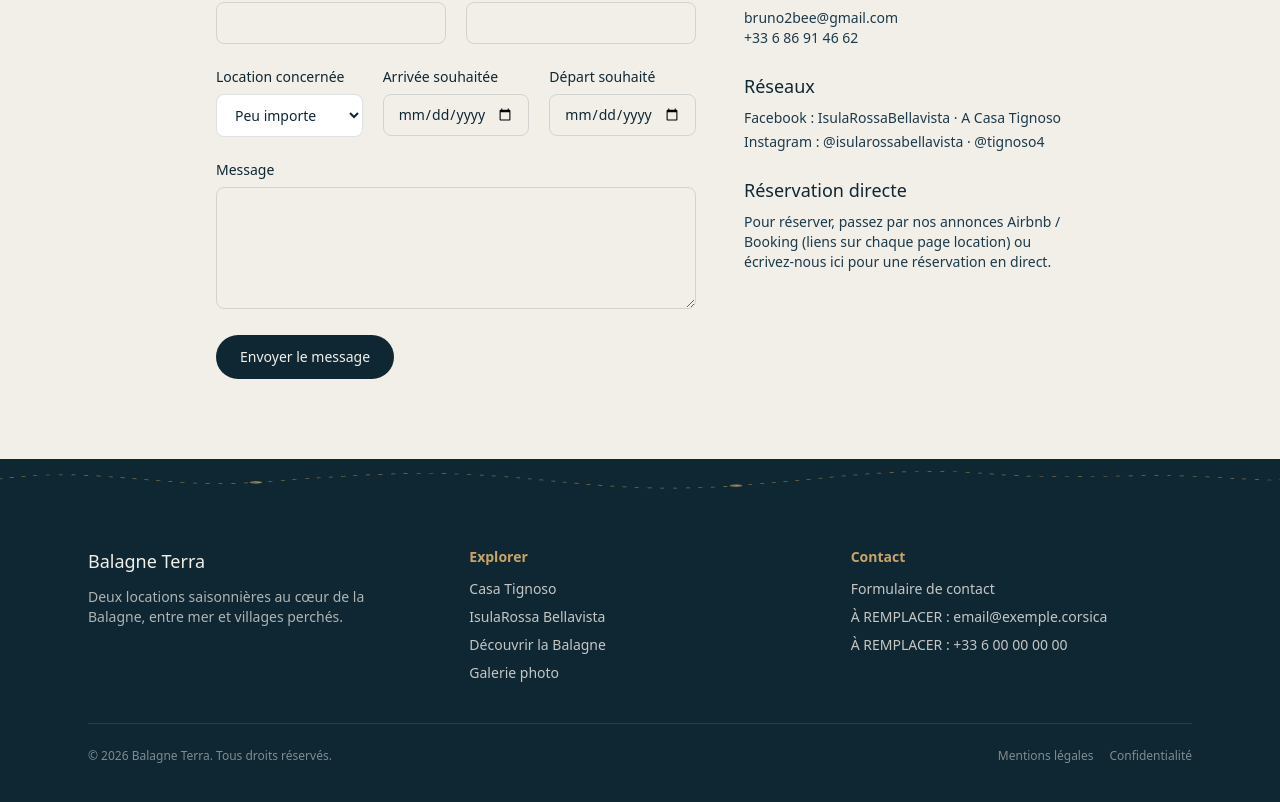
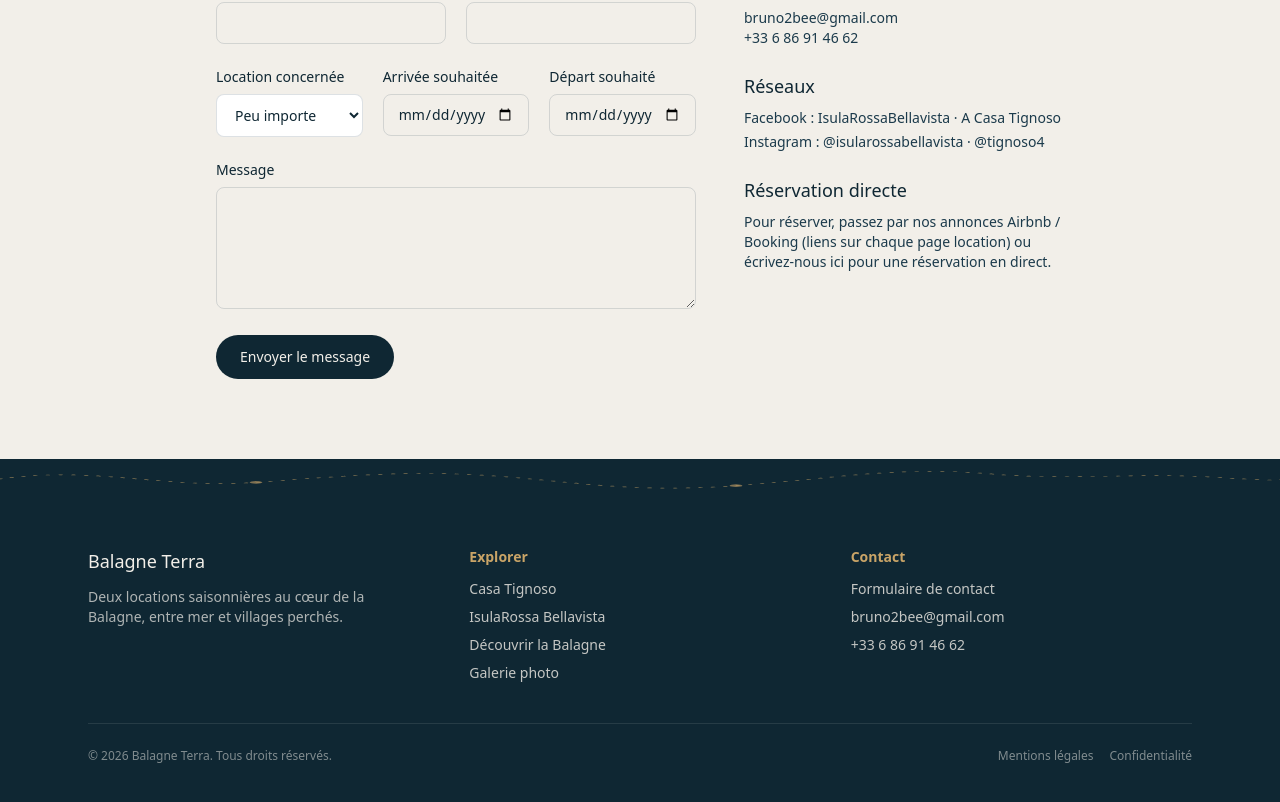
Before and after one commit to bruno2bee-cell/corse-locations, a Next.js app: page /contact in a window 1280 px wide. Shown: the part 413-1215 px from the top of the page. Built offline with nearby package versions, Linux system fonts and the light colour scheme.

Commit message:
Update Footer.tsx

```diff
--- a/components/Footer.tsx
+++ b/components/Footer.tsx
@@ -27,8 +27,16 @@ export function Footer() {
             <p className="text-sm font-semibold text-stone-400">Contact</p>
             <ul className="mt-3 space-y-2 text-sm text-whitewash/80">
               <li><Link href="/contact" className="hover:text-stone-200">Formulaire de contact</Link></li>
-              <li>À REMPLACER : email@exemple.corsica</li>
-              <li>À REMPLACER : +33 6 00 00 00 00</li>
+             <li>
+  <a href="mailto:bruno2bee@gmail.com" className="hover:text-stone-200">
+    bruno2bee@gmail.com
+  </a>
+</li>
+<li>
+  <a href="tel:+33686914662" className="hover:text-stone-200">
+    +33 6 86 91 46 62
+  </a>
+</li>
             </ul>
           </div>
         </div>
```
